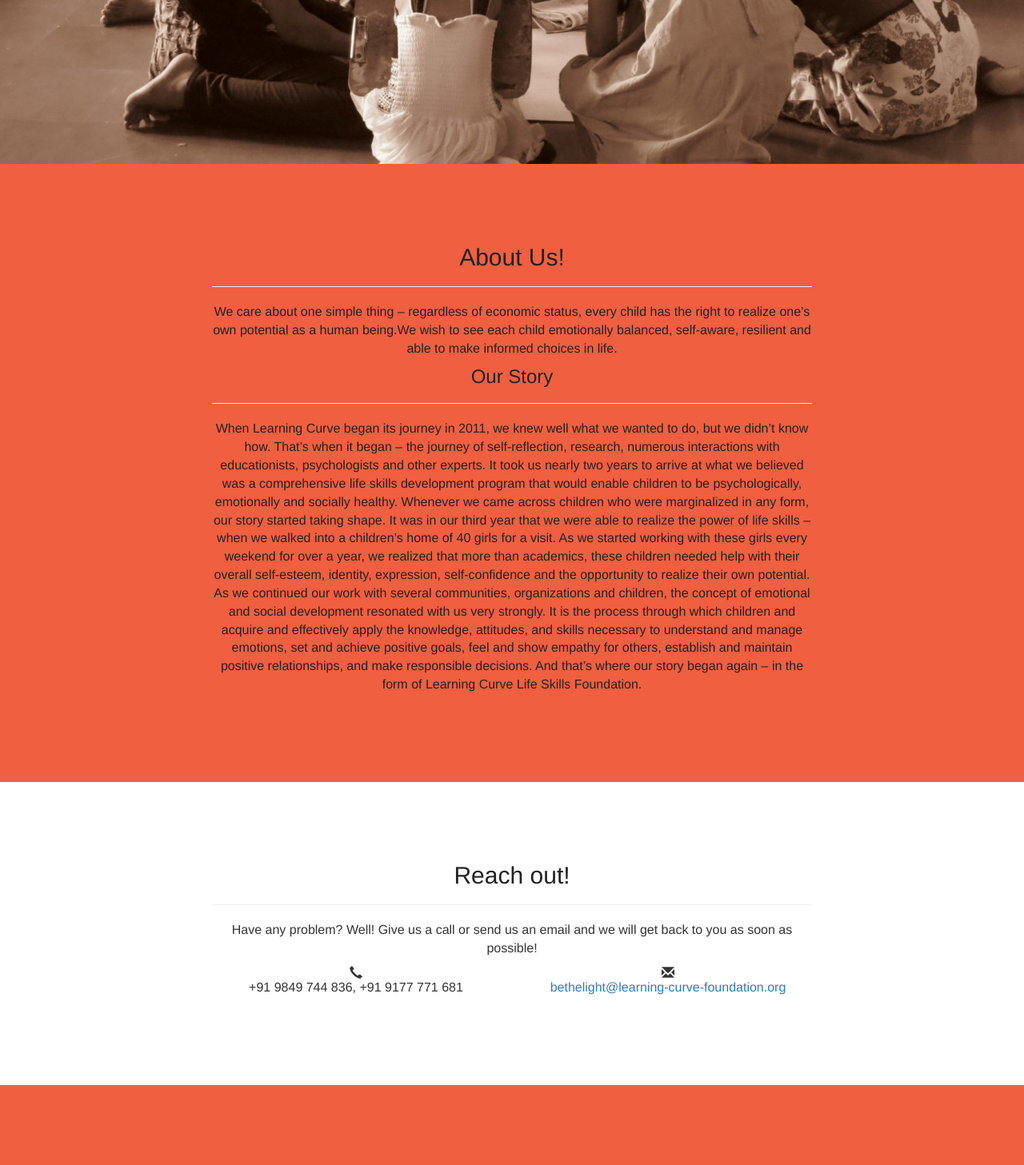
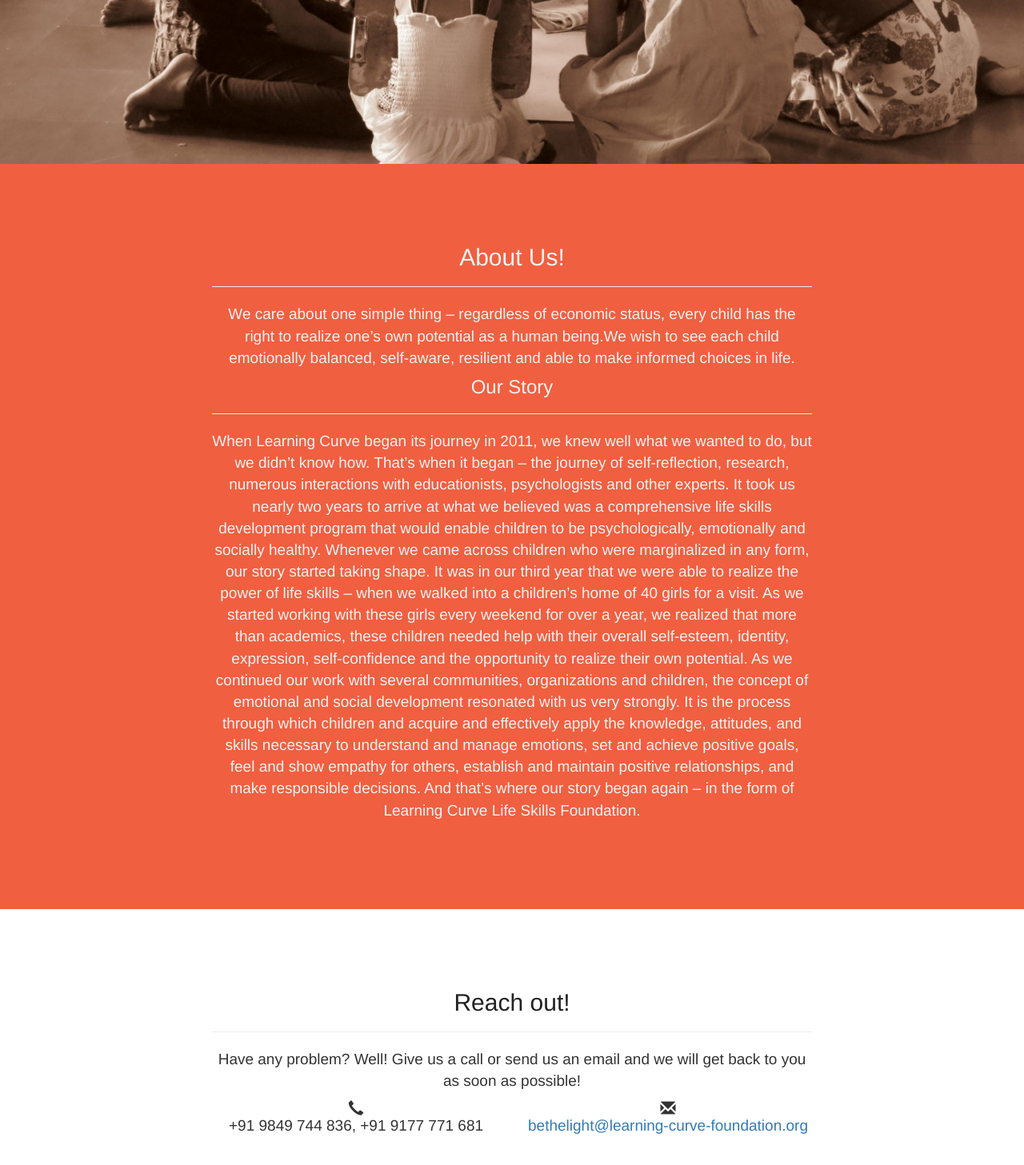
Before and after one commit to Hyderabad2017/team-4, a PHP site: page / in a window 1280 px wide. Shown: the part 440-1897 px from the top of the page at 80% size. Run offline with PHP 8.4, Linux system fonts and the light colour scheme; some libraries are stand-ins or nearby versions.

Commit message:
adjustments made

```diff
--- a/css/custom.css
+++ b/css/custom.css
@@ -23,7 +23,7 @@
 }
 
 .topnav {
-  font-size: 19px;
+  font-size: 25px;
 }
 
 .intro-banner {
@@ -55,7 +55,7 @@
 }
 
 .section-heading {
-	color:#222222;
+	color:#f2f2f2;
 	margin-top: 0;
 }
 
@@ -66,11 +66,11 @@
 
 .about-bg {
 	background-color: #F05F40;
-	font-size: 16px;
+	font-size: 19px;
 }
 
 .contact-bg {
-	font-size: 16px;
+	font-size: 19px;
 }
 
 #map {
--- a/home_member.php
+++ b/home_member.php
@@ -117,7 +117,7 @@
 
         </div>
     </div>
-</div>
+  </div>
 
   </body>
 </html>
```
